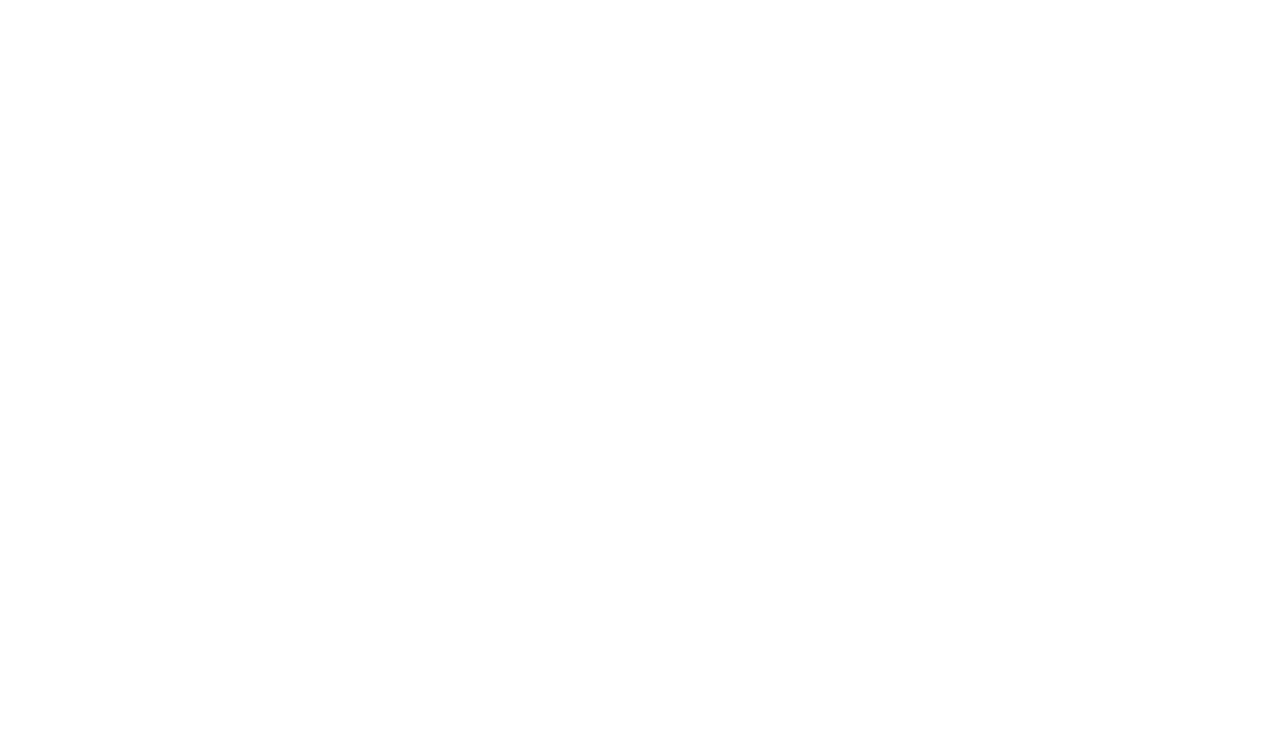
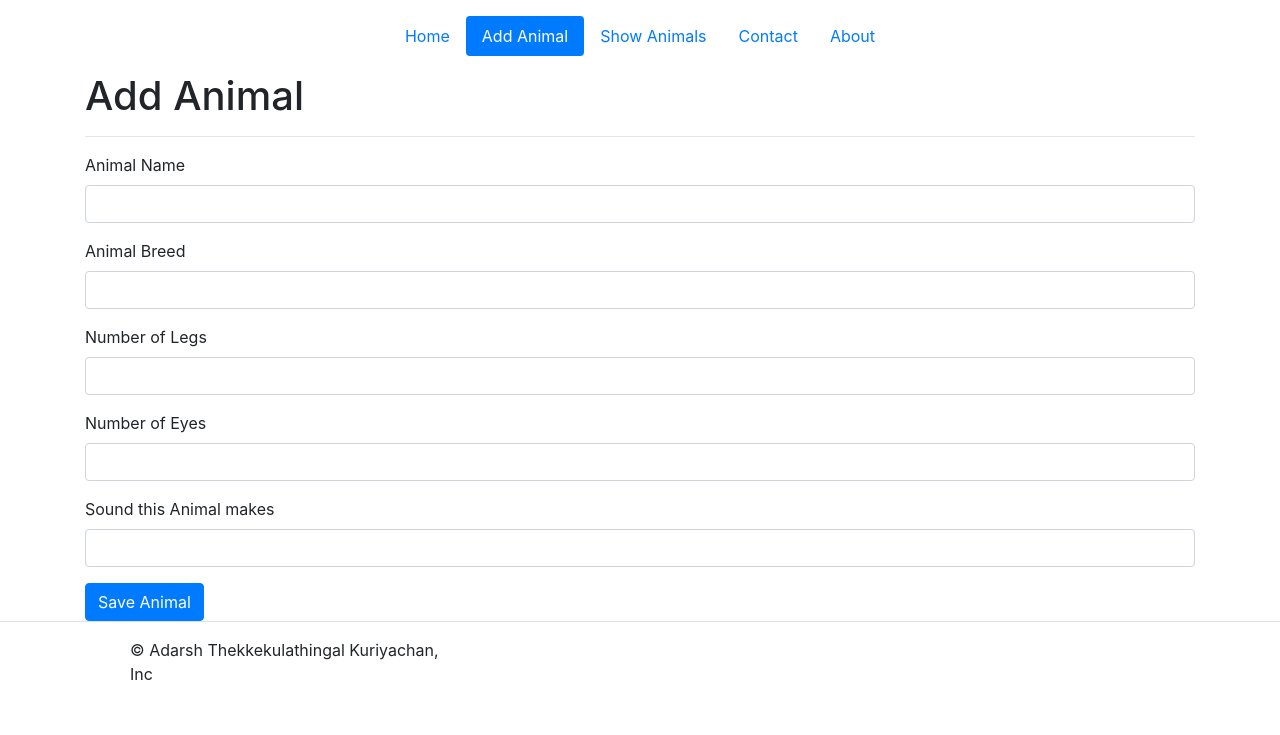
Before and after one commit to adarshtk2003/inft2202, a plain HTML site: page ice/client/add.html in a window 1280 px wide. Drawn offline with nearby package versions, Linux system fonts and the light colour scheme.

Commit message:
Adding functionality to the add button

```diff
--- a/ice/client/add.html
+++ b/ice/client/add.html
@@ -1,4 +1,85 @@
 <!-- Name: Adarsh Thekkekulathingal Kuriyachan -->
 <!-- Course: INFT 2202 -->
 <!-- Date: January 10, 2025 -->
-<!-- Description: This is the main index of my site. It is the first page anyone will see when they come here. -->
+<!-- Description: This is the add button. -->
+
+<!DOCTYPE html>
+<html lang="en-us">
+  <head>
+    <title>INFT 2202</title>
+    <link rel="stylesheet" href="https://cdn.jsdelivr.net/npm/bootstrap@4.0.0/dist/css/bootstrap.min.css" integrity="sha384-Gn5384xqQ1aoWXA+058RXPxPg6fy4IWvTNh0E263XmFcJlSAwiGgFAW/dAiS6JXm" crossorigin="anonymous">
+    <link rel="stylesheet" href="https://cdnjs.cloudflare.com/ajax/libs/font-awesome/6.7.2/css/all.min.css" integrity="sha512-Evv84Mr4kqVGRNSgIGL/F/aIDqQb7xQ2vcrdIwxfjThSH8CSR7PBEakCr51Ck+w+/U6swU2Im1vVX0SVk9ABhg==" crossorigin="anonymous" referrerpolicy="no-referrer" />
+    <link rel="stylesheet" href="css/style.css">
+    <script defer src="https://cdn.jsdelivr.net/npm/bootstrap@5.0.2/dist/js/bootstrap.bundle.min.js" integrity="sha384-MrcW6ZMFYlzcLA8Nl+NtUVF0sA7MsXsP1UyJoMp4YLEuNSfAP+JcXn/tWtIaxVXM" crossorigin="anonymous"></script>
+    <script defer src="./app/animal.service.mock.js"></script>
+    <script defer src="./app/add.js"></script>
+  </head>
+  <body class="d-flex flex-column h-100">
+    <header class="d-flex justify-content-center py-3">
+      <ul class="nav nav-pills">
+        <li class="nav-item"><a href="index.html" class="nav-link">Home</a></li>
+        <li class="nav-item"><a href="add.html" class="nav-link active" aria-current="page">Add Animal</a></li>
+        <li class="nav-item"><a href="list.html" class="nav-link">Show Animals</a></li>
+        <li class="nav-item"><a href="contact.html" class="nav-link">Contact</a></li>
+        <li class="nav-item"><a href="about.html" class="nav-link">About</a></li>
+      </ul>
+    </header>
+    <main class="flex-shrink-0">
+        <div class="container">
+          <h1>Add Animal</h1>
+          <hr>
+          <form id="animal-form" method="POST">
+            <div class="mb-2">
+              <div class="mb-3">
+                <label for="name" class="form-label">Animal Name</label>
+                <input type="text" class="form-control" id="name" name="name">
+              </div>
+
+              <div class="mb-3">
+                <label for="name" class="form-label">Animal Breed</label>
+                <input type="text" class="form-control" id="breed" name="breed">
+              </div>
+
+              <div class="mb-3">
+                <label for="name" class="form-label">Number of Legs</label>
+                <input type="text" class="form-control" id="legs" name="legs">
+              </div>
+
+              <div class="mb-3">
+                <label for="name" class="form-label">Number of Eyes</label>
+                <input type="text" class="form-control" id="eyes" name="eyes">
+              </div>
+
+              <div class="mb-3">
+                <label for="name" class="form-label">Sound this Animal makes</label>
+                <input type="text" class="form-control" id="sound" name="sound">
+              </div>
+
+                <p class="text-danger d-none">currently hidden</p>
+              </div>
+
+              <div>
+                <button type="submit" class="btn btn-primary">Save Animal</button>
+              </div>
+            </div>
+          </form>
+        </div>
+      </main>
+    <footer class="d-flex flex-wrap justify-content-between align-items-center py-3 mt-auto border-top">
+      <div class="container">
+        <div class="col-md-4 d-flex align-items-center">
+          <a href="/" class="mb-3 me-2 mb-md-0 text-body-secondary text-decoration-none lh-1">
+            <svg class="bi" width="30" height="24"><use xlink:href="#bootstrap"></use></svg>
+          </a>
+          <span class="mb-3 mb-md-0 text-body-secondary">© <span id="copyrightYear"></span> Adarsh Thekkekulathingal Kuriyachan, Inc</span>
+        </div>
+
+        <ul class="nav col-md-4 justify-content-end list-unstyled d-flex">
+          <li class="ms-3"><a class="text-body-secondary" href="#"><svg class="bi" width="24" height="24"><use xlink:href="#twitter"></use></svg></a></li>
+          <li class="ms-3"><a class="text-body-secondary" href="#"><svg class="bi" width="24" height="24"><use xlink:href="#instagram"></use></svg></a></li>
+          <li class="ms-3"><a class="text-body-secondary" href="#"><svg class="bi" width="24" height="24"><use xlink:href="#facebook"></use></svg></a></li>
+        </ul>
+      </div>
+    </footer>
+  </body>
+</html>
```
